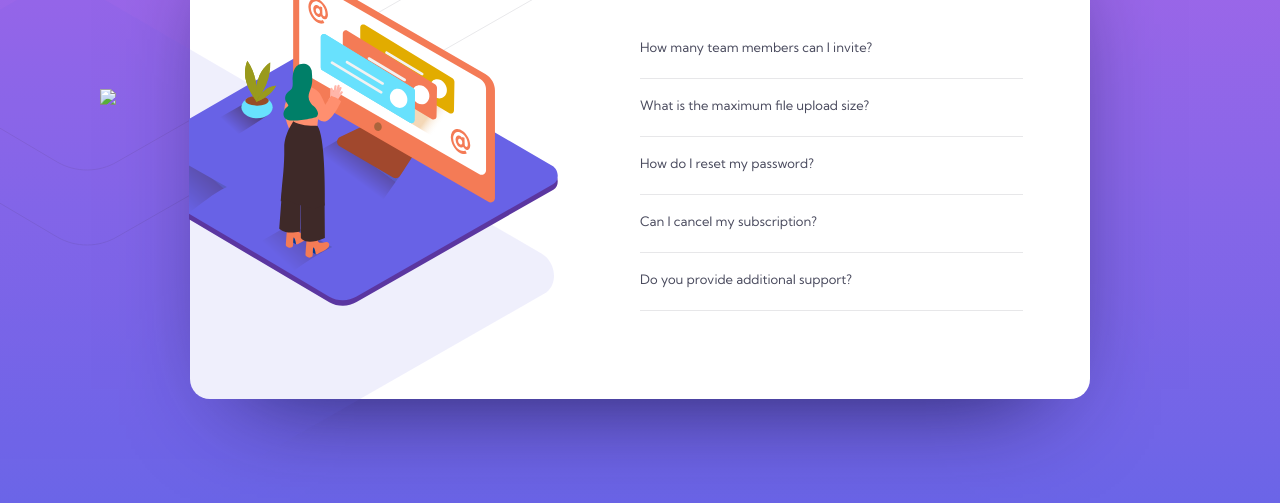
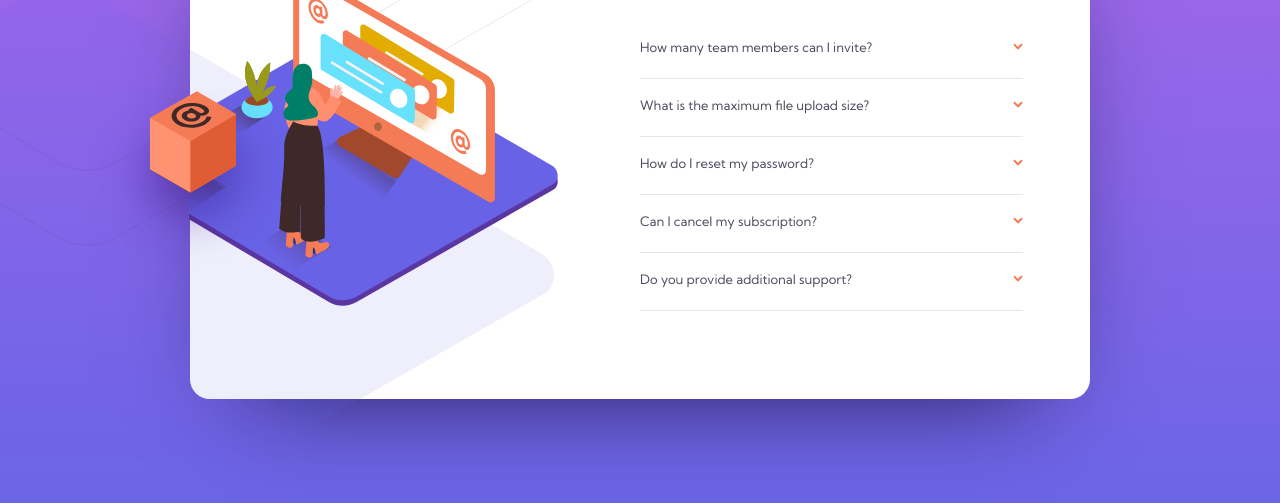
Before and after one commit to unimibYNGX/fe2-faq-accordion, a plain HTML site: page index.html in a window 1280 px wide. Shown: the part 231-734 px from the top of the page. Drawn offline with Linux system fonts and the light colour scheme; the site is published under a folder, as on GitHub Pages, so addresses that start at the root find nothing.

Commit message:
hotfix: '/images' to 'images' for 404 images

```diff
--- a/index.html
+++ b/index.html
@@ -4,7 +4,7 @@
   <meta charset="UTF-8">
   <meta name="viewport" content="width=device-width, initial-scale=1.0"> <!-- displays site properly based on user's device -->
 
-  <link rel="icon" type="image/png" sizes="32x32" href="./images/favicon-32x32.png">
+  <link rel="icon" type="image/png" sizes="32x32" href=".images/favicon-32x32.png">
   <link rel="stylesheet" href="styles.css">
 
   <title>Frontend Mentor | FAQ Accordion Card</title>
@@ -22,7 +22,7 @@
         <div class="bg_pattern_desktop"><img src="images/bg-pattern-desktop-alt.svg">
         </div>
         <div class="box">
-          <img src="/images/illustration-box-desktop.svg">
+          <img src="images/illustration-box-desktop.svg">
         </div>
       </div>
       <div class="desktop">
@@ -31,7 +31,7 @@
           <div class="outerAccordion">
             <div class="accordion">
               How many team members can I invite?
-              <img src="/images/icon-arrow-down.svg" alt="" class="src">
+              <img src="images/icon-arrow-down.svg" alt="" class="src">
             </div>
             <div class="panel">
               You can invite up to 2 additional users on the Free plan. There is no limit on
@@ -42,7 +42,7 @@
           <div class="outerAccordion">
             <div class="accordion">
               What is the maximum file upload size?
-              <img src="/images/icon-arrow-down.svg" alt="" class="src">
+              <img src="images/icon-arrow-down.svg" alt="" class="src">
             </div>
             <div class="panel">No more than 2GB. All files in your account must fit your allotted storage space.
             </div>
@@ -51,7 +51,7 @@
           <div class="outerAccordion">
             <div class="accordion">
               How do I reset my password?
-              <img src="/images/icon-arrow-down.svg" alt="" class="src">
+              <img src="images/icon-arrow-down.svg" alt="" class="src">
             </div>
             <div class="panel">
               Click “Forgot password” from the login page or “Change password” from your profile page.
@@ -62,7 +62,7 @@
           <div class="outerAccordion">
             <div class="accordion">
               Can I cancel my subscription?
-              <img src="/images/icon-arrow-down.svg" alt="" class="src">
+              <img src="images/icon-arrow-down.svg" alt="" class="src">
             </div>
             <div class="panel">Yes! Send us a message and we’ll process your request no questions asked.
             </div>
@@ -71,7 +71,7 @@
           <div class="outerAccordion">
             <div class="accordion">
               Do you provide additional support?
-              <img src="/images/icon-arrow-down.svg" alt="" class="src">
+              <img src="images/icon-arrow-down.svg" alt="" class="src">
             </div>
             <div class="panel">Chat and email support is available 24/7. Phone lines are open during normal business hours.
             </div>
```
